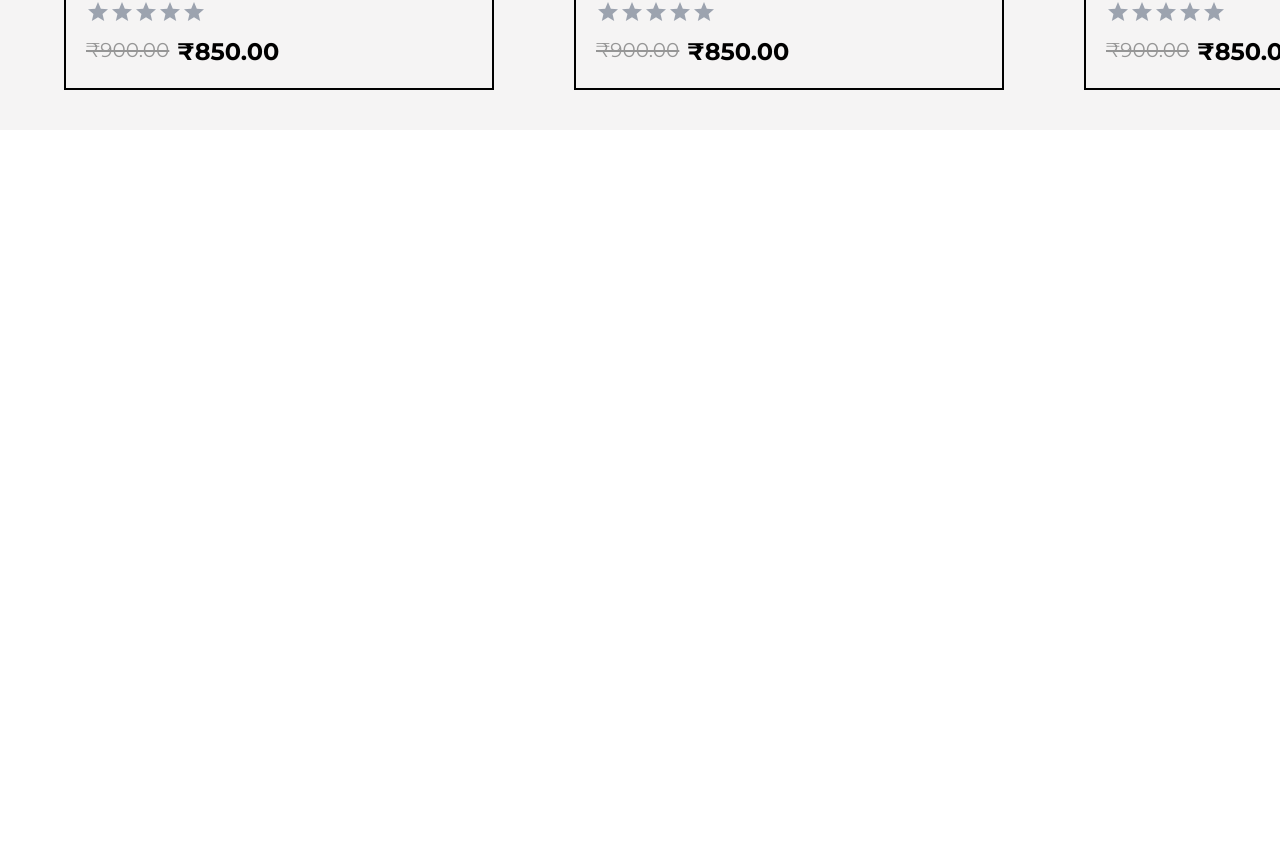
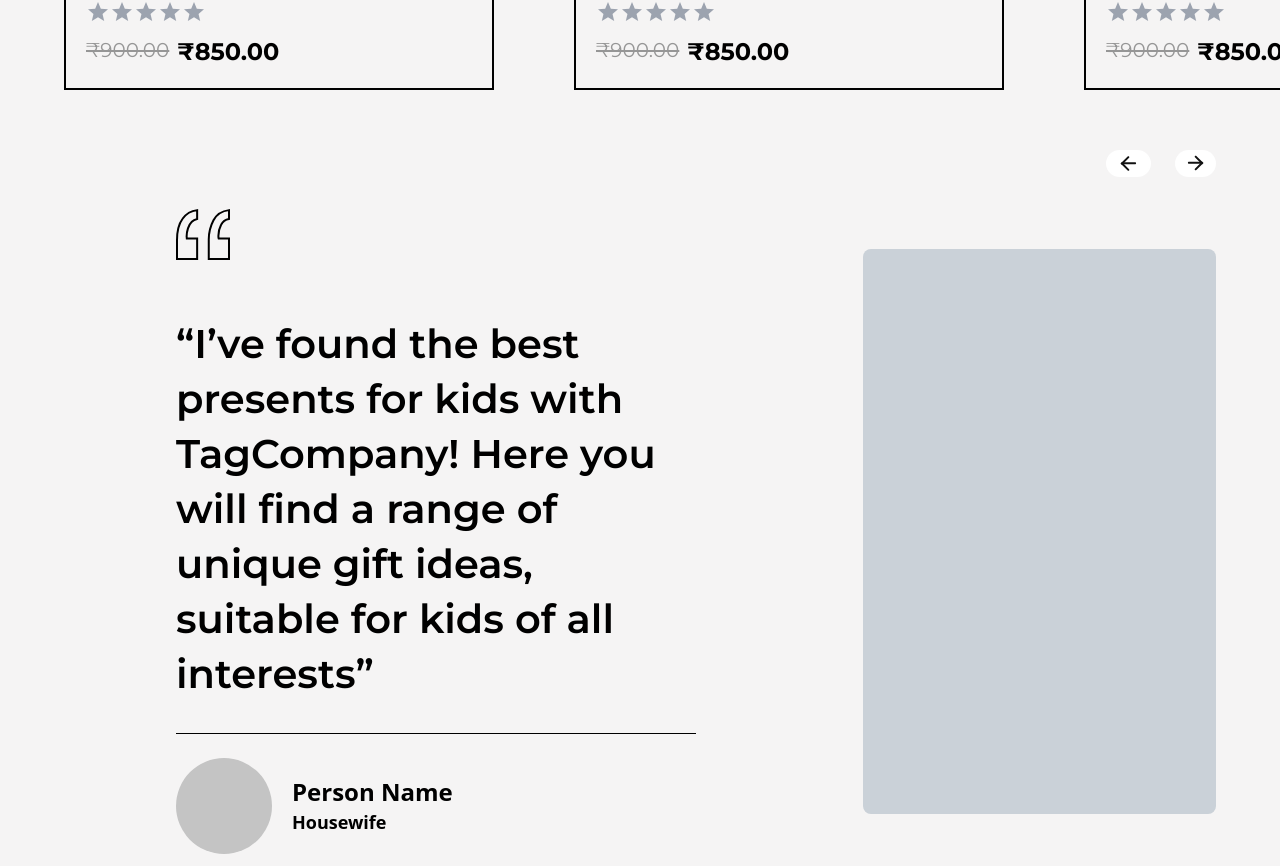
Before and after one commit to Aswanthachu/shopping-cart-react-typescript, a React (Vite) app: page / in a window 1280 px wide. Shown: the part 1452-2318 px from the top of the page. Before the commit the page ends 1582 px from the top, so only its background shows below. Built offline with nearby package versions, Linux system fonts and the light colour scheme; a web font is replaced by a local one.

Commit message:
review section complted.

```diff
--- a/src/App.tsx
+++ b/src/App.tsx
@@ -1,5 +1,5 @@
 import React from "react";
-import { Banner, FeaturedCard, NavBar, ProductList, SlideButtons } from "./components";
+import { Banner, FeaturedCard, NavBar, ProductList, ReviewSection, SlideButtons } from "./components";
 
 function App() {
   return (
@@ -22,6 +22,7 @@ function App() {
         ))}
         </div>
       </div>
+      <ReviewSection />
     </section>
   );
 }
--- /dev/null
+++ b/src/components/ReviewSection.tsx
@@ -0,0 +1,36 @@
+import { SlideButtons } from ".";
+import Quotation from "../assets/images/Quotation.png";
+
+const ReviewSection = () => {
+  return (
+    <div className="font-monos flex flex-col px-5 md:px-10 lg:px-16 w-full my-10 lg:my-0">
+      <div className="w-full flex justify-end -mb-10 lg:my-5">
+        <SlideButtons />
+      </div>
+      <div className=" lg:pl-28 w-full  my-3 flex flex-col lg:flex-row justify-between">
+        <div className="w-full lg:w-6/12 space-y-6">
+          <div>
+            <img alt="quote" src={Quotation} />
+          </div>
+          <div className="text-md  lg:text-[40px] font-bold lg:font-semibold py-8 border-b border-black font-mons leading-snug">
+            “I’ve found the best presents for kids with TagCompany! Here you
+            will find a range of unique gift ideas, suitable for kids of all
+            interests”
+          </div>
+          <div className="flex items-center gap-5">
+            <div className="w-20 lg:w-24 h-20 lg:h-24 rounded-full bg-[#C4C4C4]" />
+            <div className="gap-3">
+              <p className="text-2xl font-bold">Person Name</p>
+              <p className="text-lg font-semibold">Housewife</p>
+            </div>
+          </div>
+        </div>
+        <div className=" w-full  lg:w-5/12 py-10 lg:pl-20">
+          <div className="w-full h-full bg-[#CAD1D8] rounded-lg min-h-[350px]" />
+        </div>
+      </div>
+    </div>
+  );
+};
+
+export default ReviewSection;
--- a/src/components/SlideButtons.tsx
+++ b/src/components/SlideButtons.tsx
@@ -3,7 +3,7 @@ import RightArrowIcon from "../assets/svgs/RightArrowIcon";
 
 const SlideButtons = () => {
   return (
-    <div className="space-x-3 flex">
+    <div className="space-x-6 flex">
       <button className="px-3 py-1 bg-white rounded-full border-2 border-white hover:border-black">
         <LeftArrowIcon />
       </button>
--- a/src/components/index.ts
+++ b/src/components/index.ts
@@ -7,3 +7,4 @@ export { default as StarRating } from "./StarRating";
 export { default as FeaturedCard } from "./FeaturedCard";
 export { default as FavoriteIcon } from "./FavoriteIcon";
 export { default as SlideButtons } from "./SlideButtons";
+export { default as ReviewSection } from "./ReviewSection";
```
